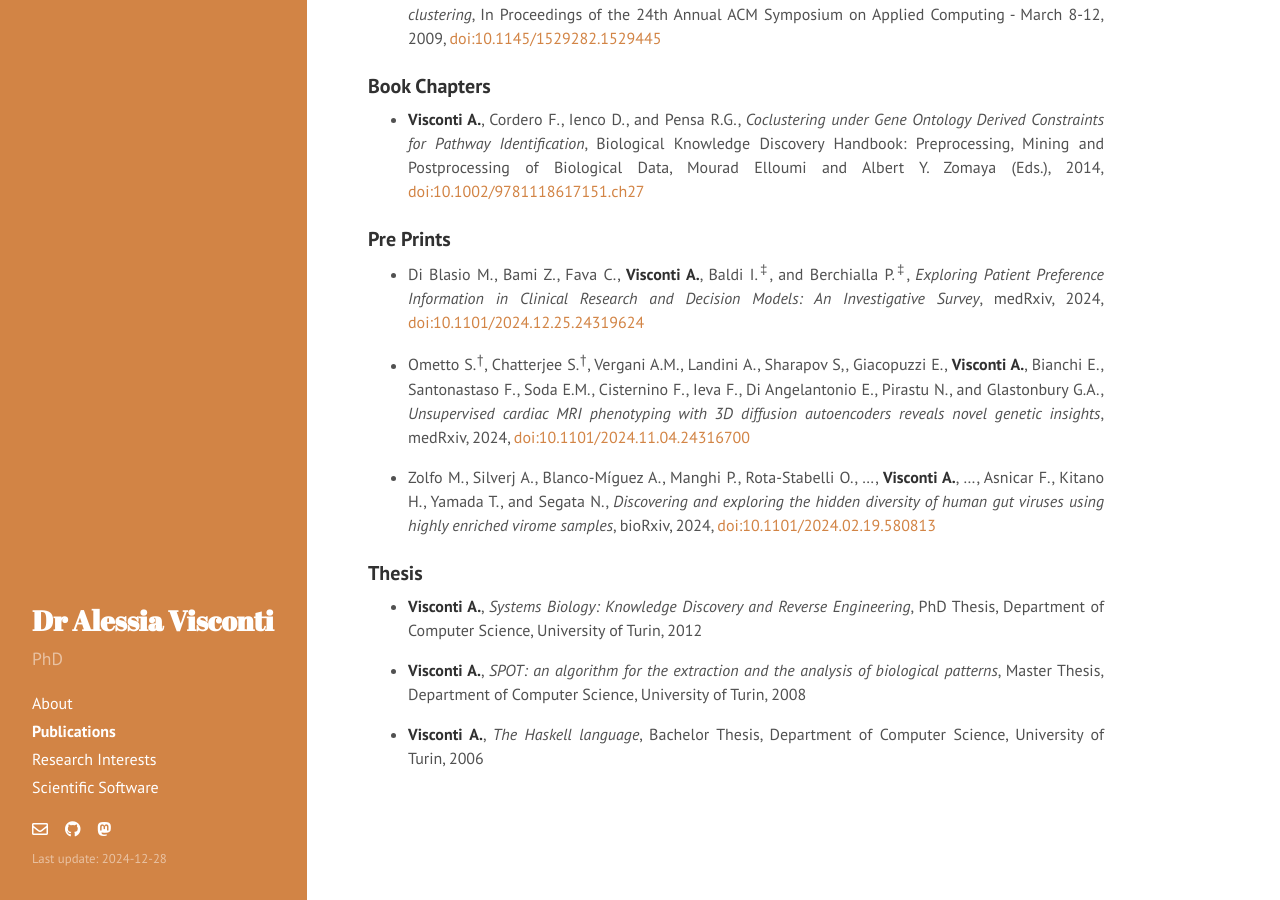
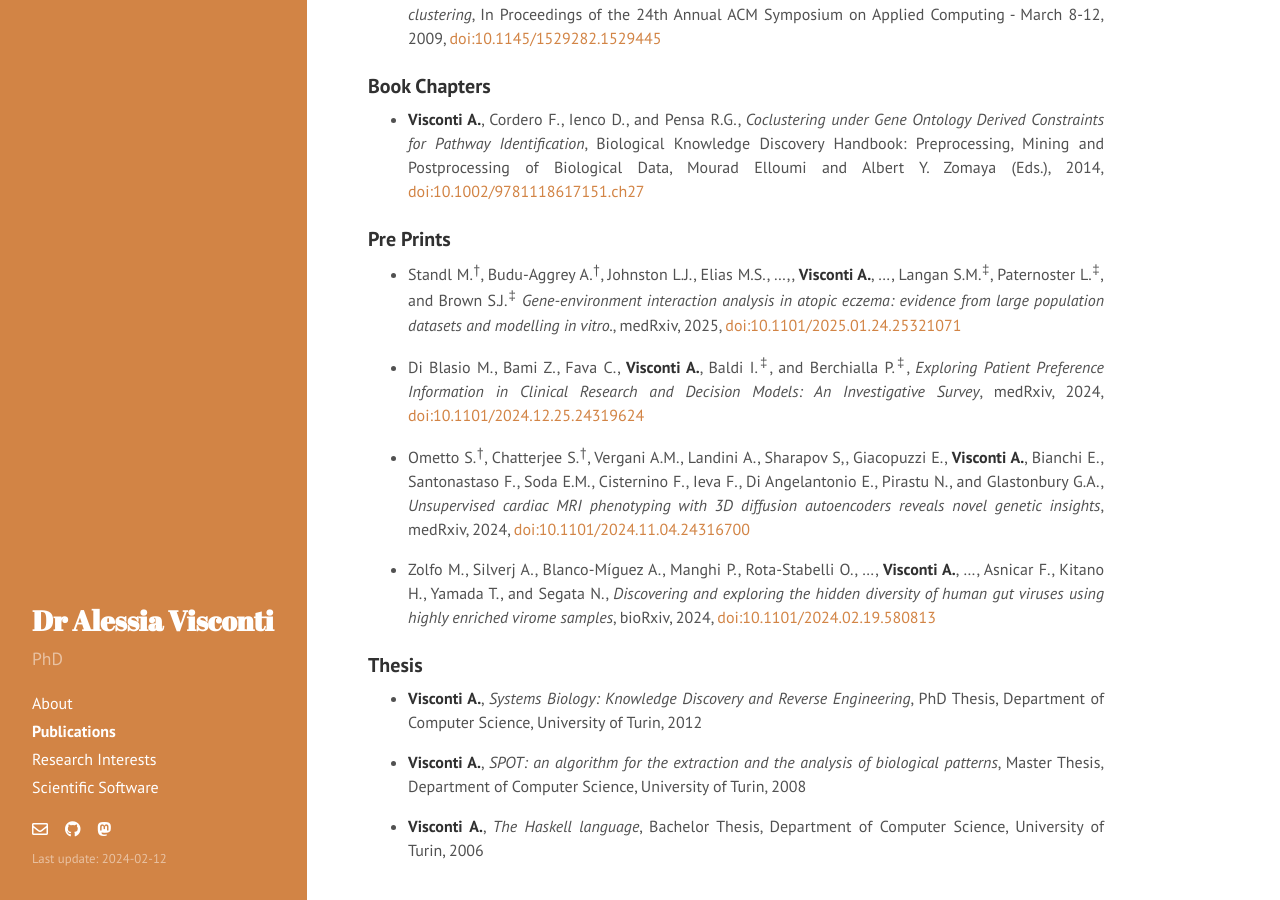
Before and after one commit to alesssia/alesssia.github.io, a Jekyll site: the page built from publications.md, in a window 1280 px wide and 900 px high, scrolled down 6401 px. Built offline with Jekyll 4.4.1, drawn with Linux system fonts in a browser that asks for light colours; nearby versions of some CDN libraries; a style sheet for code colours, icons or effects is not loaded.

Commit message:
Massive renewal of CV file structure and graphical aspect + projects update

```diff
--- a/_config.yml
+++ b/_config.yml
@@ -11,7 +11,7 @@ tagline:     ''
 description: 'PhD'
 url:         http://alesssia.github.io/
 baseurl:     /
-lastmod:    '2024-12-28'
+lastmod:    '2024-02-12'
 
 author:
   name:      'Alessia Visconti'
--- a/publications.md
+++ b/publications.md
@@ -154,6 +154,8 @@ title: Publications
 
 ### Pre Prints
 
+- Standl M.<sup>†</sup>, Budu-Aggrey A.<sup>†</sup>, Johnston L.J., Elias M.S., ...,, **Visconti A.**, ..., Langan  S.M.<sup>‡</sup>, Paternoster L.<sup>‡</sup>, and Brown S.J.<sup>‡</sup> *Gene-environment interaction analysis in atopic eczema: evidence from large population datasets and modelling in vitro.*, medRxiv, 2025, [doi:10.1101/2025.01.24.25321071 ](https://www.medrxiv.org/content/10.1101/2025.01.24.25321071v1)
+
 - Di Blasio M., Bami Z., Fava C., **Visconti A.**, Baldi I.<sup>‡</sup>, and Berchialla P.<sup>‡</sup>, *Exploring Patient Preference Information in Clinical Research and Decision Models: An Investigative Survey*, medRxiv, 2024, [doi:10.1101/2024.12.25.24319624](https://www.medrxiv.org/content/10.1101/2024.12.25.24319624v1)
 
 - Ometto S.<sup>†</sup>, Chatterjee S.<sup>†</sup>, Vergani A.M., Landini A., Sharapov S,, Giacopuzzi E., **Visconti A.**,  Bianchi E., Santonastaso F., Soda E.M., Cisternino F.,  Ieva F., Di Angelantonio E.,  Pirastu N., and Glastonbury G.A.,  *Unsupervised cardiac MRI phenotyping with 3D diffusion autoencoders reveals novel genetic insights*, medRxiv, 2024, [doi:10.1101/2024.11.04.24316700](https://www.medrxiv.org/content/10.1101/2024.11.04.24316700v1)
```
Also changed, not shown: 8 other files.
